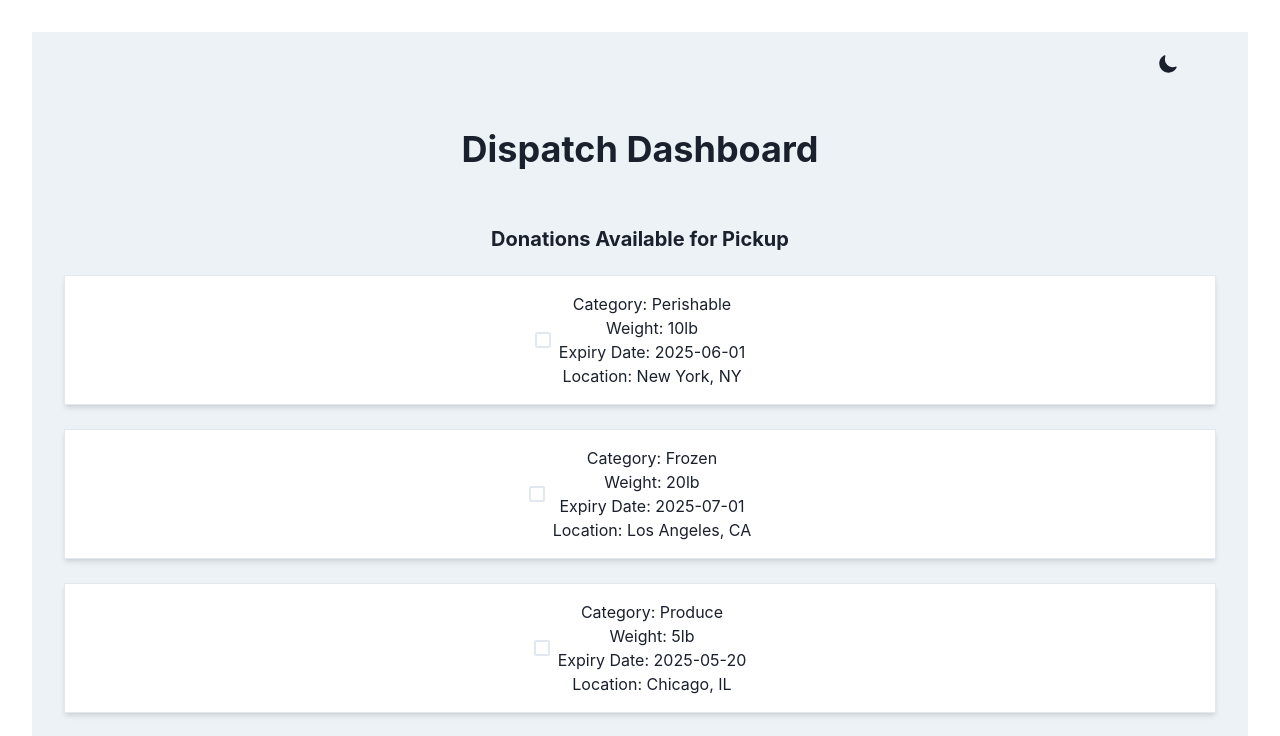
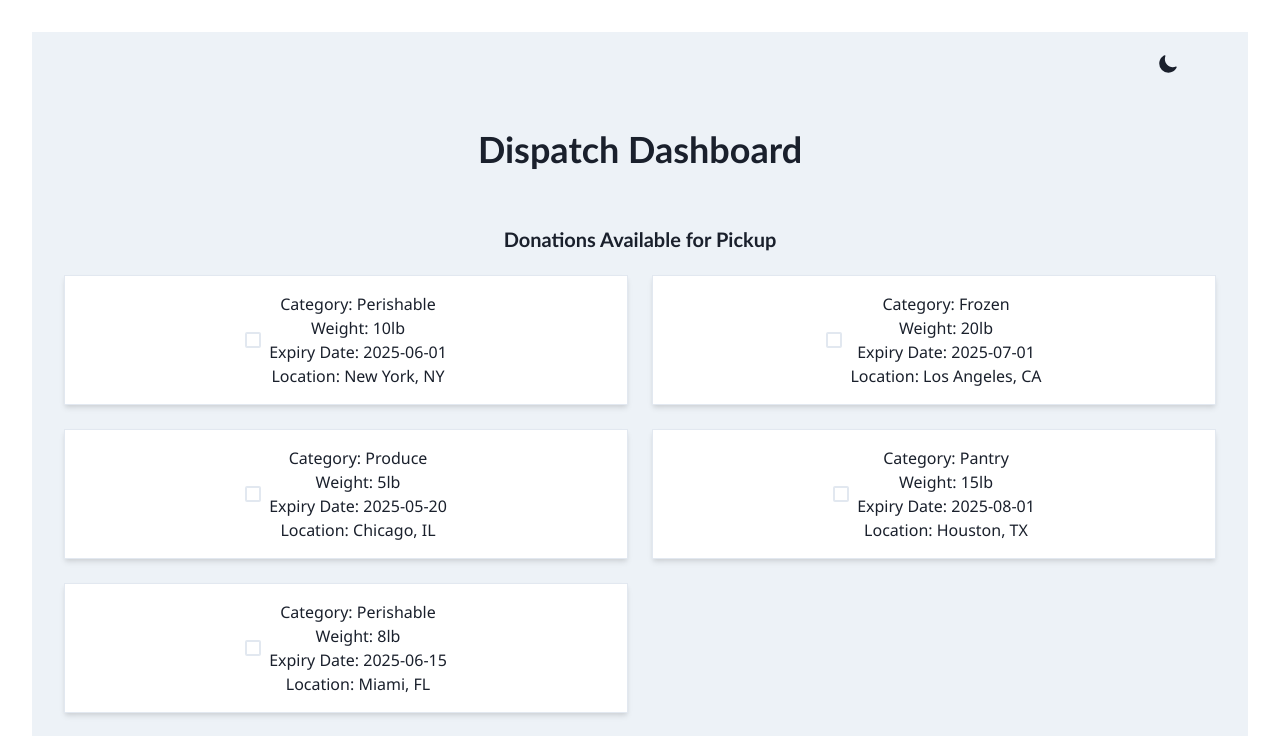
Before and after one commit to pranjali-22/youCodeSAP, a React (Vite) app in the folder my-front-end/: page /dashboardDispatch in a window 1280 px wide. Shown: the top 736 px of the page. Built offline with nearby package versions, Linux system fonts and the light colour scheme; no server answers.

Commit message:
graphic changes (fonts)

```diff
--- a/my-front-end/src/pages/dispatch/DashBoardDispatch.jsx
+++ b/my-front-end/src/pages/dispatch/DashBoardDispatch.jsx
@@ -2,7 +2,7 @@ import { useState, useEffect } from 'react';
 import { useNavigate } from 'react-router-dom';
 import axios from 'axios';
 import DummyDonations from './DummyDonations';
-import { Box, Button, VStack, Heading, Text, Checkbox } from '@chakra-ui/react';
+import { Box, Button, Grid, VStack, Heading, Text, Checkbox } from '@chakra-ui/react';
 
 function DashBoardDispatch() {
     const navigate = useNavigate();
@@ -70,11 +70,11 @@ function DashBoardDispatch() {
     return (
         <Box>
             <VStack spacing={6} align="center" justify="center" padding={8}>
-                <Heading as="h1" size="xl">Dispatch Dashboard</Heading>
+                <Heading fontFamily='"Century Gothic", "Gill Sans", "Trebuchet MS", sans-serif' as="h1" size="xl" >Dispatch Dashboard</Heading>
 
-                <Heading as="h2" size="md" mt={8}>Donations Available for Pickup</Heading>
+                <Heading fontFamily='"Century Gothic", "Gill Sans", "Trebuchet MS", sans-serif' as="h2" size="md" mt={8}>Donations Available for Pickup</Heading>
 
-                {/* Display previous donations */}
+                <Grid templateColumns="repeat(2, 1fr)" gap={6} width="full">
                     {donations.length === 0 ? (
                         <Text>No donations found.</Text>
                     ) : (
@@ -91,23 +91,25 @@ function DashBoardDispatch() {
                                     isChecked={selectedDonations.includes(donation.id)}
                                     onChange={() => handleDonationSelect(donation.id)}
                                 >
-                             <Text>Category: {donation.type}</Text>
-                            <Text>Weight: {donation.quantity}lb </Text>
-                            <Text>Expiry Date: {donation.expiryDate}</Text>
-                            <Text>Location: {donation.location}</Text>
-
+                                    <Text fontFamily='"Segoe UI", "Helvetica Neue", "Arial", sans-serif'>Category: {donation.type}</Text>
+                                    <Text fontFamily='"Segoe UI", "Helvetica Neue", "Arial", sans-serif'>Weight: {donation.quantity}lb </Text>
+                                    <Text fontFamily='"Segoe UI", "Helvetica Neue", "Arial", sans-serif'>Expiry Date: {donation.expiryDate}</Text>
+                                    <Text fontFamily='"Segoe UI", "Helvetica Neue", "Arial", sans-serif'>Location: {donation.location}</Text>
                                 </Checkbox>
                             </Box>
                         ))
                     )}
+                </Grid>
+
                 {/* Confirm Selection Button */}
                 {selectedDonations.length > 0 && (
                     <Button
+                    fontFamily='"Segoe UI", "Helvetica Neue", "Arial", sans-serif'
                         bg="#283C1C"
                         color="white"
                         onClick={handleConfirmSelection}
                         mt={4}
-                        _hover={{ opacity: 0.5}}
+                        _hover={{ opacity: 0.5 }}
                     >
                         Confirm Selection
                     </Button>
@@ -116,5 +118,4 @@ function DashBoardDispatch() {
         </Box>
     );
 }
-
 export default DashBoardDispatch;
--- a/my-front-end/src/pages/donor/DashBoardDonor.jsx
+++ b/my-front-end/src/pages/donor/DashBoardDonor.jsx
@@ -32,27 +32,27 @@ function DashBoardDonor() {
     return (
         <Box>
             <VStack spacing={6} align="center" justify="center" padding={8}>
-                <Heading as="h1" size="xl">Donor Dashboard</Heading>
+                <Heading fontFamily='"Century Gothic", "Gill Sans", "Trebuchet MS", sans-serif' as="h1" size="xl">Donor Dashboard</Heading>
 
                 {/* Button to make a donation */}
-                <Button onClick={handleMakeDonation} bg="#F58514" color="white" size="lg"  _hover={{ opacity: 0.5}}>
+                <Button fontFamily='"Segoe UI", "Helvetica Neue", "Arial", sans-serif' onClick={handleMakeDonation} bg="#F58514" color="white" size="lg"  _hover={{ opacity: 0.5}}>
                     Make Donation
                 </Button>
 
-                <Heading as="h2" size="md" mt={8}>Previous Donations</Heading>
+                <Heading fontFamily='"Century Gothic", "Gill Sans", "Trebuchet MS", sans-serif' as="h2" size="md" mt={8}>Previous Donations</Heading>
 
                 {/* Display previous donations */}
                 {donations.length === 0 ? (
-                    <Text>No previous donations found.</Text>
+                    <Text fontFamily='"Century Gothic", "Gill Sans", "Trebuchet MS", sans-serif' >No previous donations found.</Text>
                 ) : (
                     donations.map((donation) => (
                         <Box key={donation.id} padding={4} shadow="md" borderWidth="1px" width="full">
-                            <Text>Category: {donation.type}</Text>
-                            <Text>Weight: {donation.quantity}lb </Text>
-                            <Text>Expiry Date: {donation.expiryDate}</Text>
-                            <Text>Location: {donation.location}</Text>
+                            <Text fontFamily='"Segoe UI", "Helvetica Neue", "Arial", sans-serif' >Category: {donation.type}</Text>
+                            <Text fontFamily='"Segoe UI", "Helvetica Neue", "Arial", sans-serif' >Weight: {donation.quantity}lb </Text>
+                            <Text fontFamily='"Segoe UI", "Helvetica Neue", "Arial", sans-serif' >Expiry Date: {donation.expiryDate}</Text>
+                            <Text fontFamily='"Segoe UI", "Helvetica Neue", "Arial", sans-serif' >Location: {donation.location}</Text>
 
-                            <Text>Picked up by: {donation.dispatcher}</Text>
+                            <Text fontFamily='"Segoe UI", "Helvetica Neue", "Arial", sans-serif' >Picked up by: {donation.dispatcher}</Text>
                             {/* TODO dispatcher field */}
                         </Box>
                     ))
```
Lines whose indentation alone changed are shown as unchanged.
